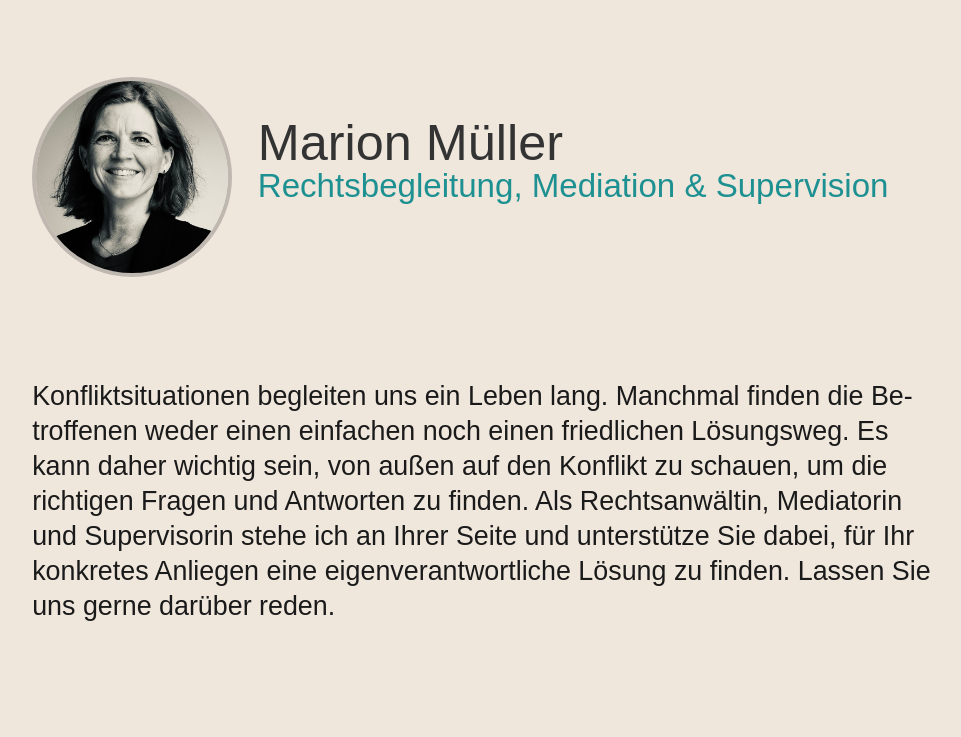
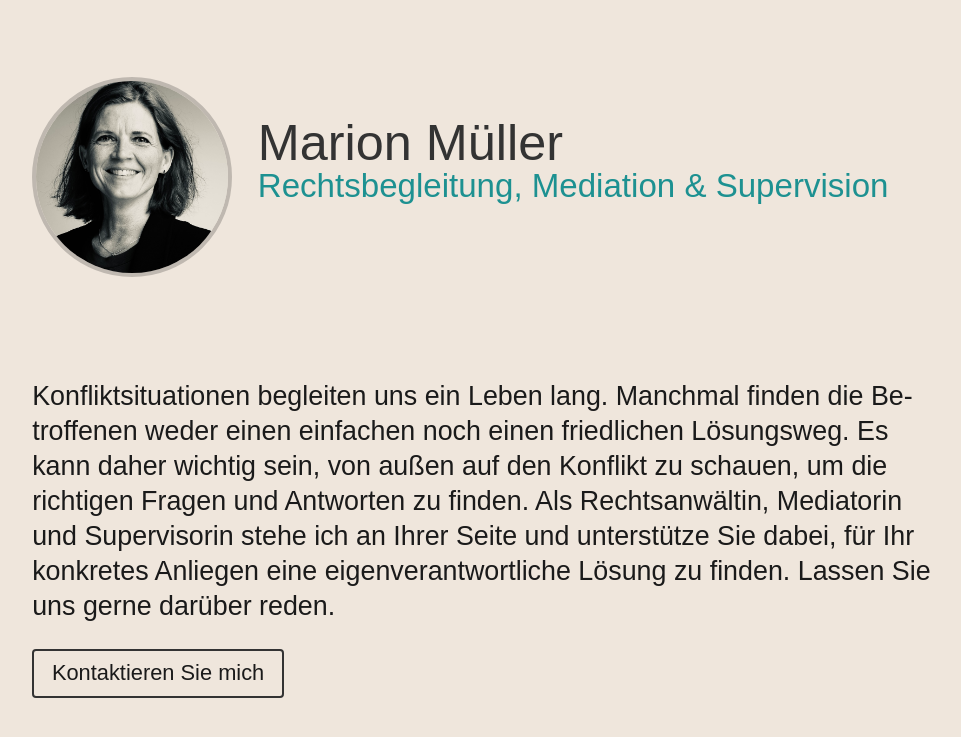
Before and after one commit to Klickmeister/marionmueller, a Jekyll site: the page built from index.html, in a window 1280 px wide, cut to the strip 0-775 px from the top of the page. Shown: the top 737 px of the strip, without its empty margins (19-980 px from the left). Built offline with Jekyll 4.4.1, drawn with Linux system fonts in a browser that asks for light colours; some web fonts are replaced.

Commit message:
add contact-button after herotext

```diff
--- a/_layouts/herotext.html
+++ b/_layouts/herotext.html
@@ -1,3 +1,4 @@
 <div class="herotext">
   {{content}}
+  <a class="button-subtle" href="#contact">Kontaktieren Sie mich</a>
 </div>
--- a/_sass/components/buttons.scss
+++ b/_sass/components/buttons.scss
@@ -94,3 +94,41 @@
 .button-important:hover {
   outline: 0;
 }
+
+// Button subtle
+// ------------------------------------------------------------------------- //
+.button-subtle {
+  position: relative;
+  display: flex;
+  width: fit-content;
+  max-width: 100%;
+  height: 4ch;
+  align-items: center;
+  justify-content: center;
+  padding: 0 var(--xs);
+  margin-top: var(--fluid-space-s);
+  border: var(--border-width) solid var(--dark);
+  background-color: var(--beige-lighter);
+  border-radius: var(--border-radius);
+  color: var(--text-color);
+  cursor: pointer;
+  font-size: var(--s);
+  font-weight: var(--fw-medium);
+  text-align: center;
+  text-decoration: none;
+  touch-action: manipulation;
+  transition: background-color var(--tr-fast);
+  user-select: none;
+
+  &:hover {
+    background-color: var(--dark);
+    color: var(--beige-lighter);
+    outline: 0;
+  }
+}
+
+.button-subtle:active {
+  background-color: var(--interaction-color);
+  border-color: var(--interaction-color);
+  outline: 0;
+}
--- a/index.html
+++ b/index.html
@@ -41,7 +41,7 @@ class: grid
     {{ content | markdownify }}
 </section>
 
-<section class="is-dark contact has-no-padding">
+<section class="is-dark contact has-no-padding" id="contact">
     {% capture content %}{% include single-markdown.html file="contact.md" %}{% endcapture %}
     {{ content | markdownify }}
 </section>
```
Also changed, not shown: _sass/blocks/herotext.scss (+16 -4 lines).
